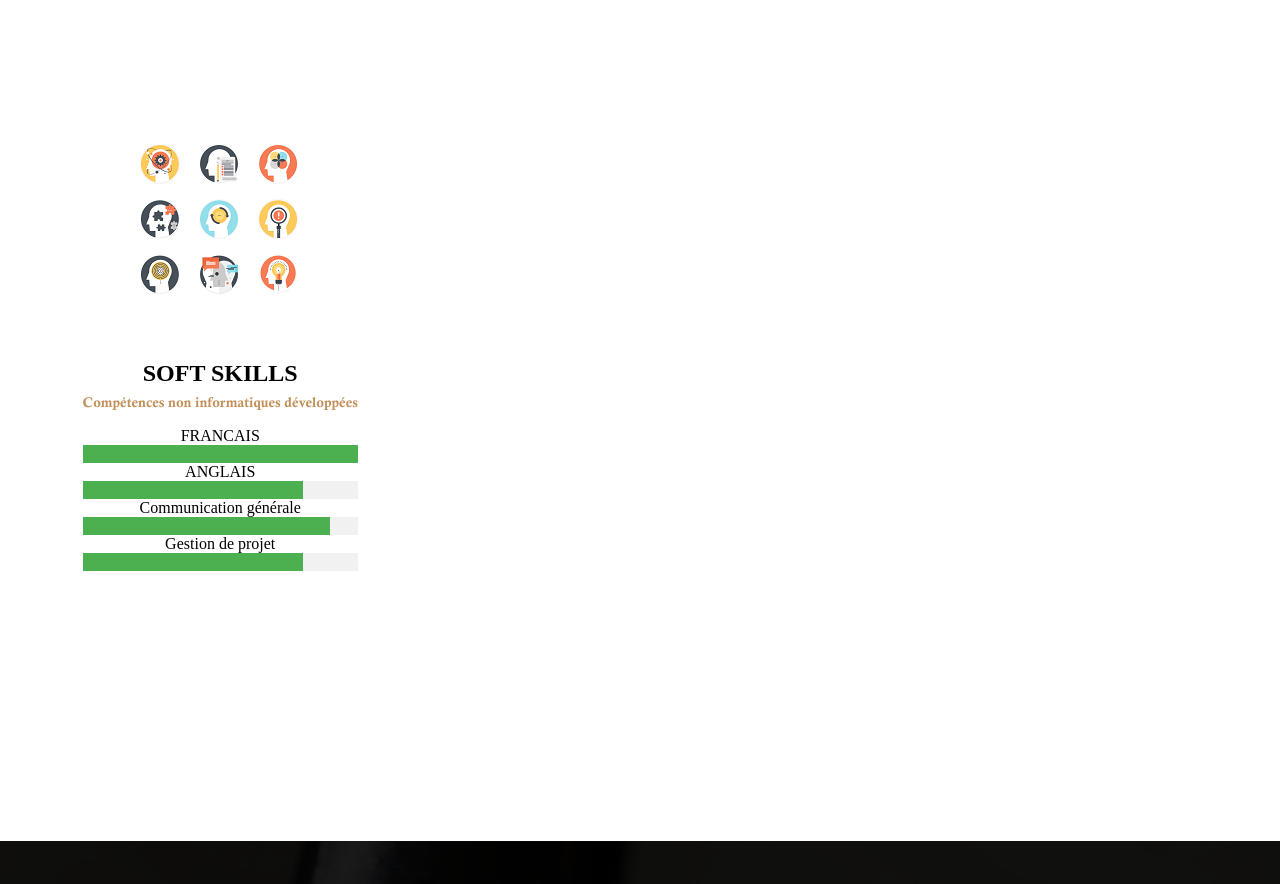
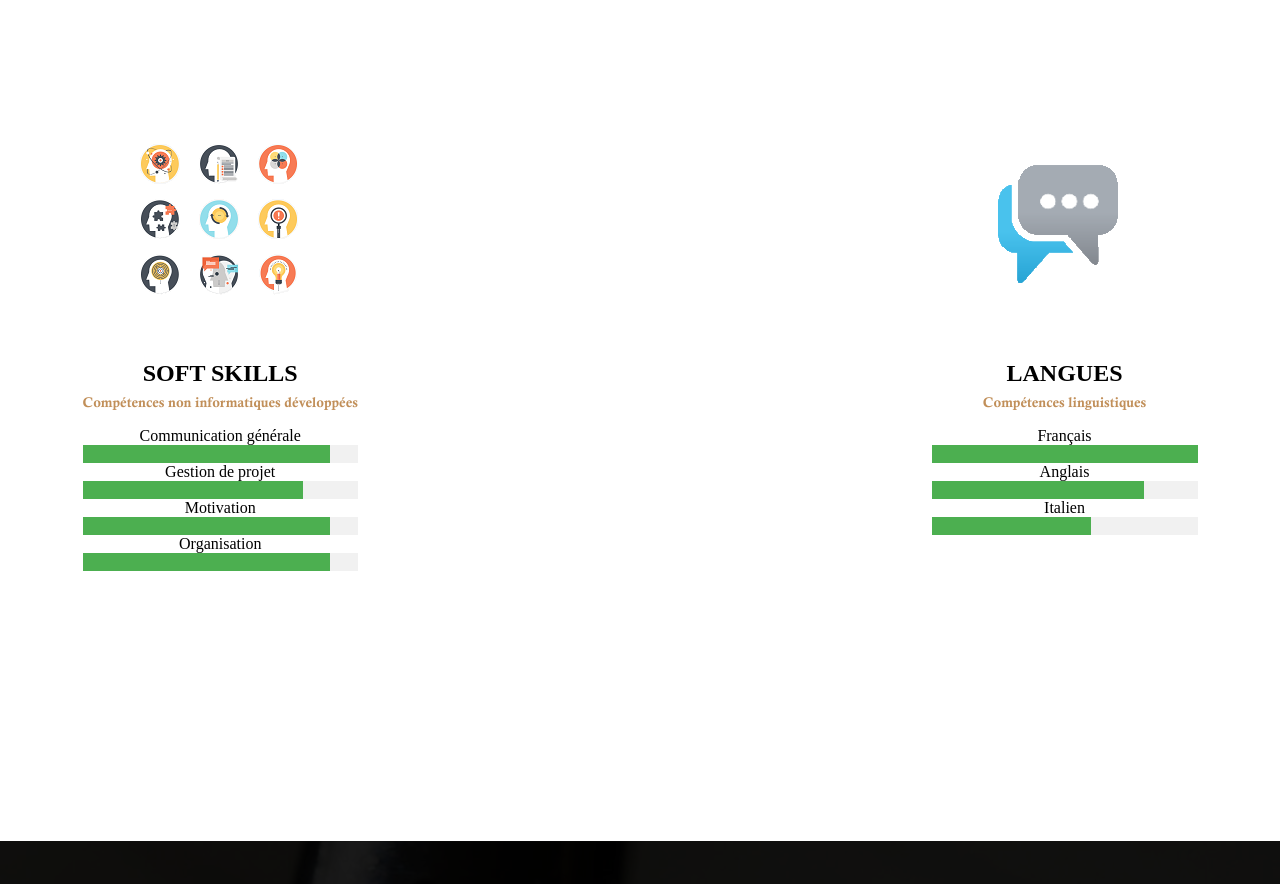
Before and after one commit to LeoMazabraud/Portfolio, a plain HTML site: page mainpage.html in a window 1280 px wide. Shown: the part 4142-5026 px from the top of the page. Drawn offline with nearby package versions, Linux system fonts and the light colour scheme.

Commit message:
Add files via upload

```diff
--- a/mainpage.html
+++ b/mainpage.html
@@ -319,14 +319,6 @@
                 <div class="single-blog__text span_style">
                     <h4>SOFT SKILLS</h4>
                     <span>Compétences non informatiques développées</span>
-                    <p>FRANCAIS</p>
-                    <div class="bar-container">
-                        <div class="bar-5"></div>
-                    </div>
-                    <p>ANGLAIS</p>
-                    <div class="bar-container">
-                        <div class="bar-4"></div>
-                    </div>
                     <p>Communication générale</p>
                     <div class="bar-container">
                         <div class="bar-4_5"></div>
@@ -335,7 +327,37 @@
                     <div class="bar-container">
                         <div class="bar-4"></div>
                     </div>
-                </div><!-- WEB -->
+                    <p>Motivation</p>
+                    <div class="bar-container">
+                        <div class="bar-4_5"></div>
+                    </div>
+                    <p>Organisation</p>
+                    <div class="bar-container">
+                        <div class="bar-4_5"></div>
+                    </div>
+
+                </div><!-- SOFT SKILL -->
+            </div>
+            <div class="single-book">
+                <div class="single-blog__img">
+                    <img src="./images/logo-langue.png" alt="blog image">
+                </div>
+                <div class="single-blog__text span_style">
+                    <h4>LANGUES</h4>
+                    <span>Compétences linguistiques</span>
+                    <p>Français</p>
+                    <div class="bar-container">
+                        <div class="bar-5"></div>
+                    </div>
+                    <p>Anglais</p>
+                    <div class="bar-container">
+                        <div class="bar-4"></div>
+                    </div>
+                    <p>Italien</p>
+                    <div class="bar-container">
+                        <div class="bar-3"></div>
+                    </div>
+                </div><!-- SOFT SKILL -->
             </div>
         </div>
     </div>
```
Also changed, not shown: images/logo-langue.png (added).
